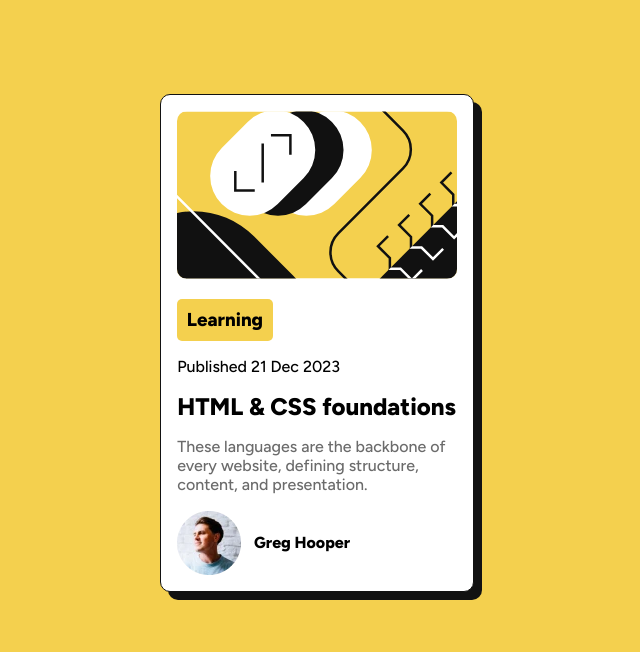
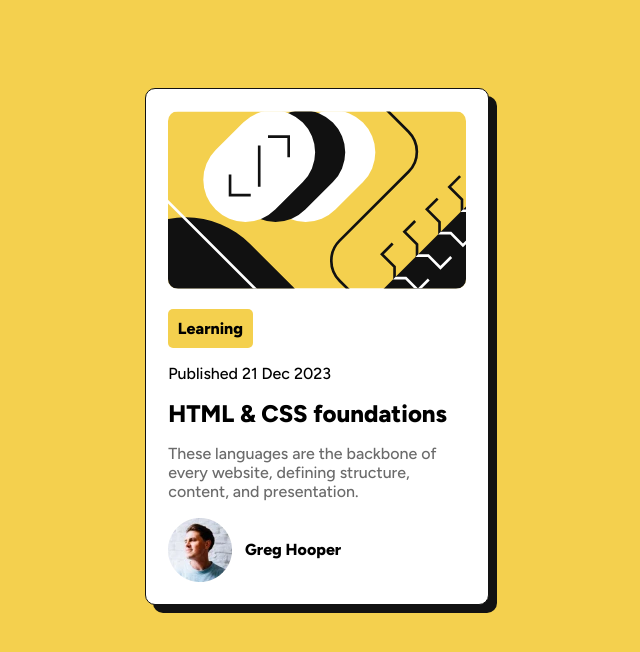
Before and after one commit to jesuspargavela/blogpreviewcard, a plain HTML site: page index.html in a window 1280 px wide. Shown: the whole page, without its empty margins (323-963 px from the left). Drawn offline with Linux system fonts and the light colour scheme.

Commit message:
refactor code

```diff
--- a/index.html
+++ b/index.html
@@ -21,11 +21,11 @@
   </head>
   <body>
     <main class="container">
-      <section class="image-container margin-bottom">
+      <figure class="image-container margin-bottom">
         <img src="./assets/images/illustration-article.svg" alt="blog-image" />
-      </section>
+      </figure>
       <section class="content margin-bottom">
-        <h3 class="learning margin-bottom bold">Learning</h3>
+        <p class="learning margin-bottom bold">Learning</p>
         <p class="published margin-bottom">Published 21 Dec 2023</p>
         <h2 class="title margin-bottom">HTML & CSS foundations</h2>
         <p class="description margin-bottom">
@@ -33,13 +33,13 @@
           content, and presentation.
         </p>
       </section>
-      <section class="avatar">
+      <figure class="avatar">
         <img
           src="./assets/images/image-avatar.webp"
           alt="Photo of Greg Hooper"
         />
-        <span class="bold">Greg Hooper</span>
-      </section>
+        <figcaption class="bold">Greg Hooper</figcaption>
+      </figure>
     </main>
   </body>
 </html>
--- a/styles.css
+++ b/styles.css
@@ -10,11 +10,11 @@ body {
 }
 
 .container {
-  padding: 1rem;
-  margin: 5.9rem auto;
+  padding: 1.4rem;
+  margin: 5.5rem auto;
   background-color: hsl(0, 0%, 100%);
   border: 1px solid hsl(0, 0%, 7%);
-  max-width: 24.5%;
+  max-width: 26.9%;
   width: 100%;
   box-shadow: 8px 8px 0px 0px hsl(0, 0%, 7%);
 }
@@ -44,6 +44,10 @@ body {
   color: hsl(0, 0%, 42%);
 }
 
+.title{
+  max-width: 100%;
+}
+
 .title:hover {
   cursor: pointer;
   color: hsl(47, 88%, 63%);
```
